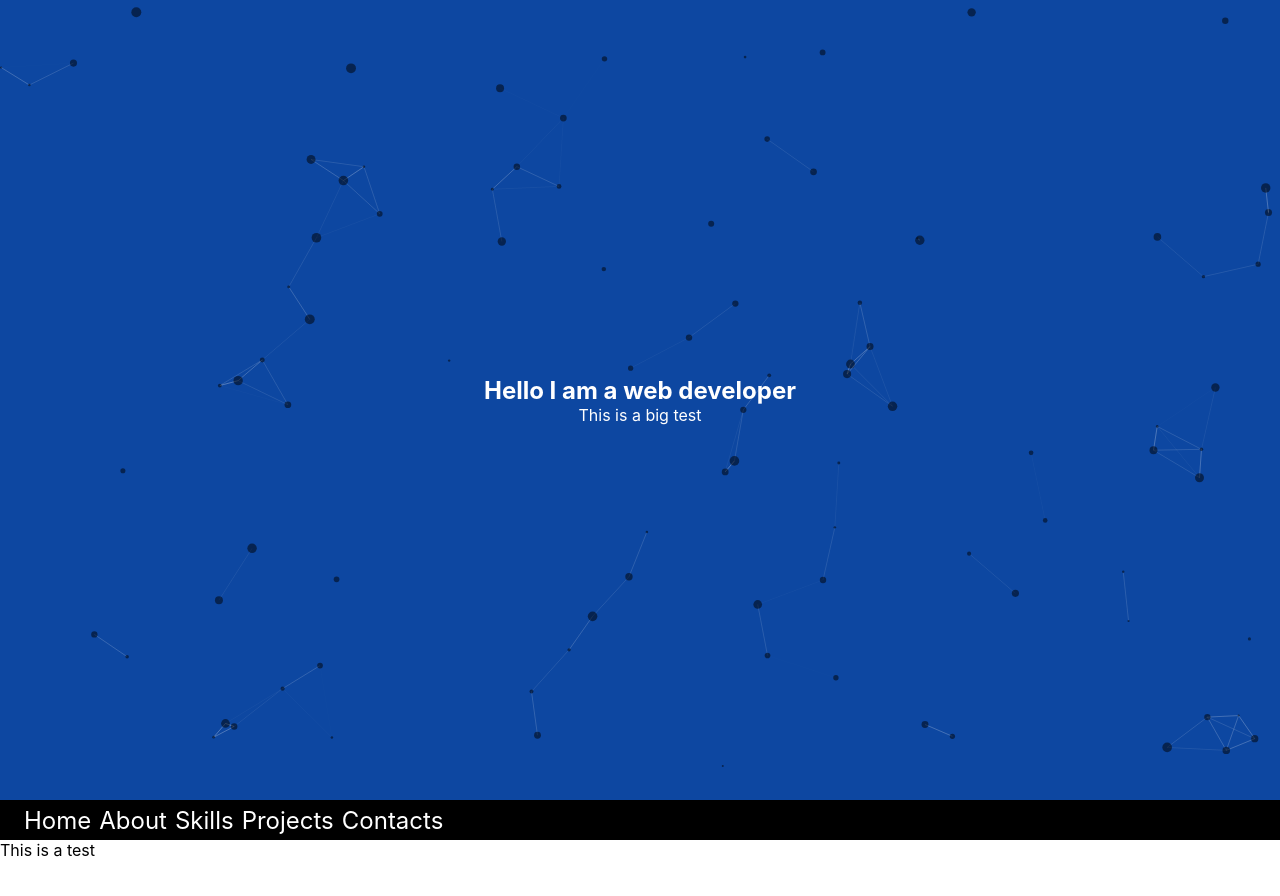
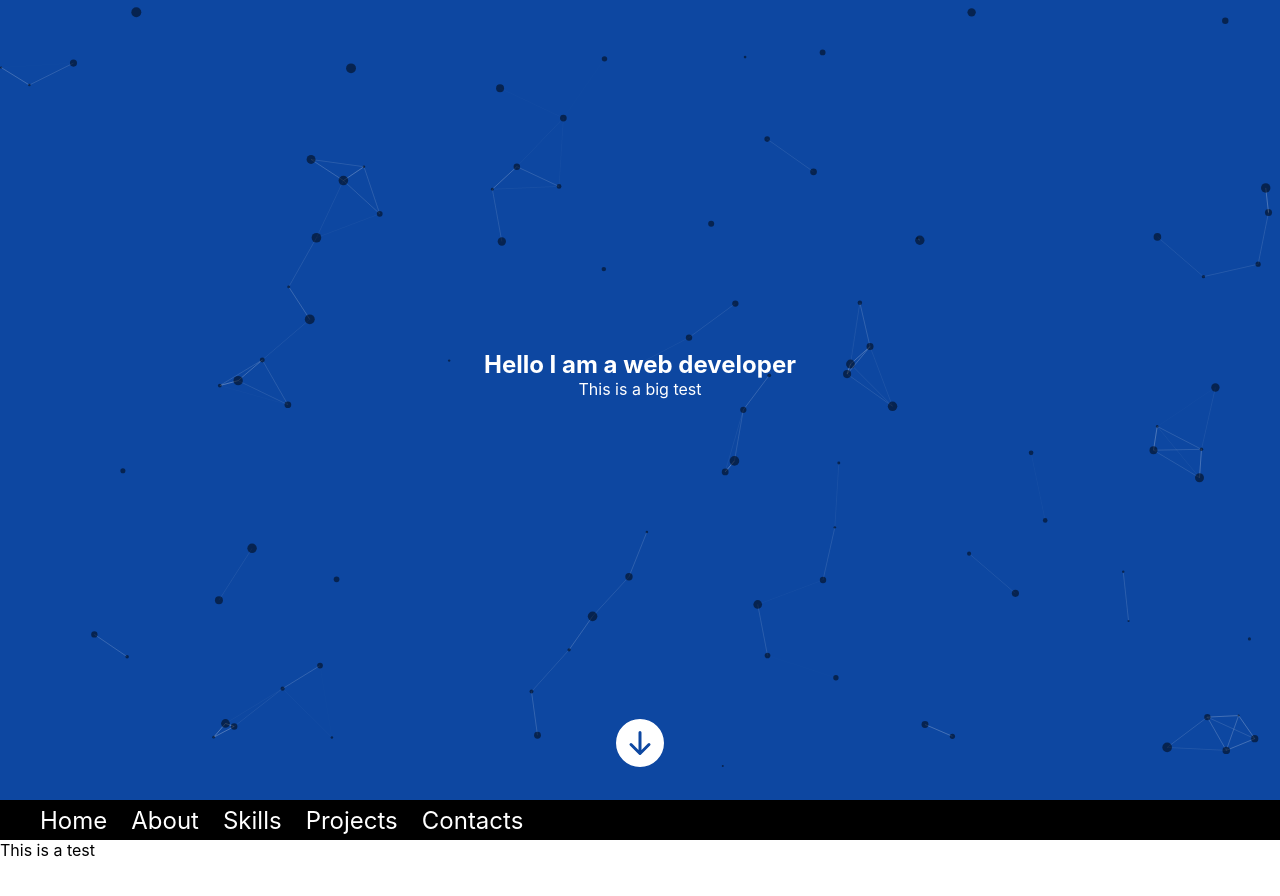
Before and after one commit to jfipps/jfippswebsite, a React (Create React App) app: page / in a window 1280 px wide. Shown: the top 896 px of the page. Built offline with nearby package versions, Linux system fonts and the light colour scheme.

Commit message:
Added scroll arrow. Sticky nav done. 6/8/2023

```diff
--- a/package.json
+++ b/package.json
@@ -6,8 +6,10 @@
     "@testing-library/jest-dom": "^5.16.5",
     "@testing-library/react": "^13.4.0",
     "@testing-library/user-event": "^13.5.0",
+    "classnames": "^2.3.2",
     "react": "^18.2.0",
     "react-dom": "^18.2.0",
+    "react-icons": "^4.9.0",
     "react-router": "^6.12.0",
     "react-scripts": "5.0.1",
     "react-tsparticles": "^2.10.1",
--- a/src/components/About.js
+++ b/src/components/About.js
@@ -3,7 +3,7 @@ import "../css/about.css";
 
 export default function About(props) {
   return (
-    <section className="AboutSection">
+    <section className="AboutSection" id="about">
       <div>This is a test</div>
     </section>
   );
--- a/src/components/Hero.js
+++ b/src/components/Hero.js
@@ -1,14 +1,22 @@
 import React from "react";
 import Particle from "./Particle";
+import { BsFillArrowDownCircleFill } from "react-icons/bs";
 import "../css/hero.css";
 
 export default function Hero(props) {
   return (
     <section className="HeroSection">
       <Particle />
-      <div>
-        <h1>Hello I am a web developer</h1>
-        <p>This is a big test</p>
+      <div className="HeroContent">
+        <div className="HeroDesc">
+          <h1>Hello I am a web developer</h1>
+          <p>This is a big test</p>
+        </div>
+        <div className="Bounce">
+          <a href="#about">
+            <BsFillArrowDownCircleFill size={48}></BsFillArrowDownCircleFill>
+          </a>
+        </div>
       </div>
     </section>
   );
--- a/src/components/NavBar.js
+++ b/src/components/NavBar.js
@@ -1,9 +1,13 @@
 import React from "react";
+import useSticky from "../hooks/useSticky";
+import classNames from "classnames";
 import "../css/navbar.css";
 
 export default function NavBar(props) {
+  const { sticky, stickyRef } = useSticky();
   return (
-    <section className="NavBar Sticky">
+    <>
+      <nav ref={stickyRef} className={classNames("nav", { sticky })}>
         <ul className="NavLinks">
           <li>
             <span>Home</span>
@@ -21,6 +25,10 @@ export default function NavBar(props) {
             <span>Contacts</span>
           </li>
         </ul>
-    </section>
+      </nav>
+      {sticky && (
+        <div style={{ height: `${stickyRef.current?.clientHeight}px` }}></div>
+      )}
+    </>
   );
 }
--- a/src/css/hero.css
+++ b/src/css/hero.css
@@ -20,3 +20,38 @@
   align-items: center;
   color: #fff;
 }
+
+.HeroContent {
+  padding-top: 20rem;
+}
+
+.HeroDesc {
+  padding-bottom: 20rem;
+}
+
+.Bounce a {
+  text-decoration: none;
+  color: #fff;
+}
+
+.Bounce {
+  -moz-animation: bounce 2s infinite;
+  -webkit-animation: bounce 2s infinite;
+  animation: bounce 2s infinite;
+}
+
+@keyframes bounce {
+  0%,
+  20%,
+  50%,
+  80%,
+  100% {
+    transform: translateY(0);
+  }
+  40% {
+    transform: translateY(-30px);
+  }
+  60% {
+    transform: translateY(-15px);
+  }
+}
--- a/src/css/navbar.css
+++ b/src/css/navbar.css
@@ -1,4 +1,4 @@
-.NavBar {
+.nav {
   display: flex;
   height: 5%;
   width: 100%;
@@ -17,10 +17,15 @@
 }
 
 .NavLinks li {
-  padding-left: 0.5rem;
+  padding-left: 1.5rem;
 }
 
-.NavBar span {
+.nav span {
   font-size: 1.5rem;
   color: #fff;
 }
+
+.sticky {
+  position: fixed;
+  top: 0;
+}
--- /dev/null
+++ b/src/hooks/useSticky.js
@@ -0,0 +1,30 @@
+import React, { useEffect, useRef, useState } from "react";
+
+const useSticky = () => {
+  const stickyRef = useRef(null);
+  const [sticky, setSticky] = useState(false);
+  const [offset, setOffset] = useState(0);
+
+  useEffect(() => {
+    if (!stickyRef.current) {
+      return;
+    }
+    setOffset(stickyRef.current.offsetTop);
+  }, [stickyRef, setOffset]);
+
+  useEffect(() => {
+    const handleScroll = () => {
+      console.log(stickyRef.current);
+      if (!stickyRef.current) {
+        return;
+      }
+      setSticky(window.scrollY > offset);
+    };
+    window.addEventListener("scroll", handleScroll);
+
+    return () => window.removeEventListener("scroll", handleScroll);
+  }, [setSticky, stickyRef, offset]);
+  return { stickyRef, sticky };
+};
+
+export default useSticky;
```
Also changed, not shown: 1 other file (tests, documents, lock files or other folders). Lines whose indentation alone changed are shown as unchanged.
